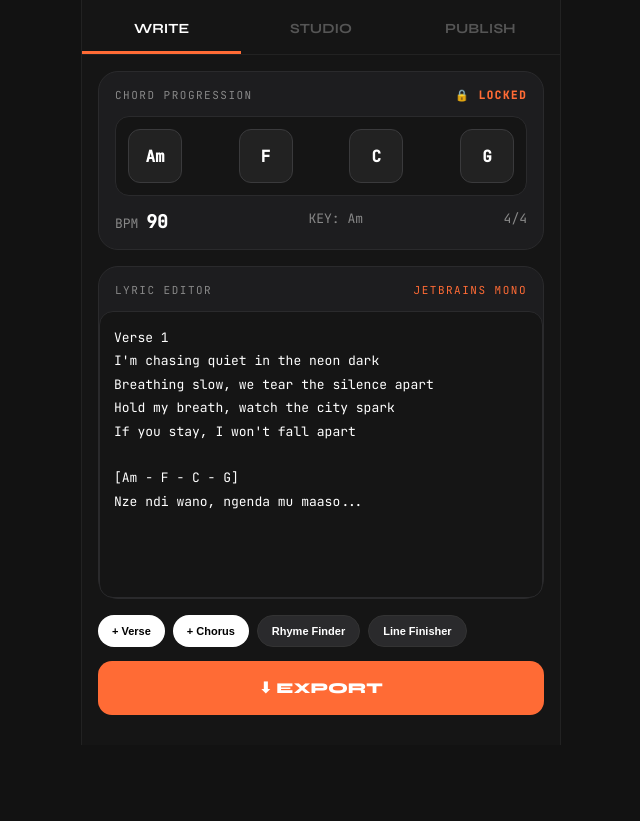
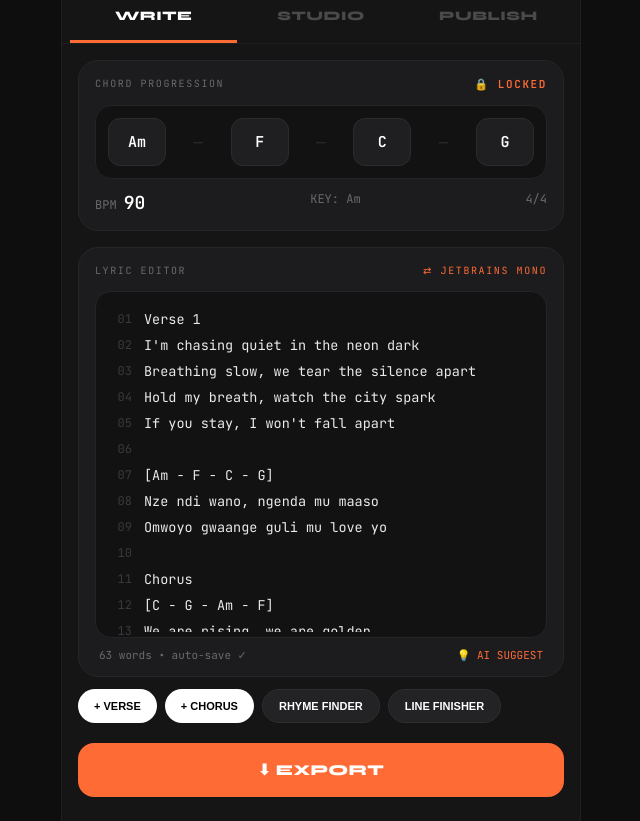
Before and after one commit to davidgideonkatimbo-del/index.html, a plain HTML site: page index.html in a window 1280 px wide. Shown: the part 69-890 px from the top of the page, without its empty margins (319-959 px from the left). Before the commit the page ends 814 px from the top, so only its background shows below. Drawn offline with Linux system fonts and the light colour scheme.

Commit message:
Update index.html

```diff
--- a/index.html
+++ b/index.html
@@ -3,82 +3,140 @@
 <head>
 <meta charset="UTF-8">
 <meta name="viewport" content="width=device-width, initial-scale=1.0">
-<title>TAPEHEAD</title>
-<link href="https://fonts.googleapis.com/css2?family=Syne:wght@700;800&family=JetBrains+Mono:wght@400;500&display=swap" rel="stylesheet">
+<title>TAPEHEAD — Write. Sing. Publish.</title>
+<meta name="theme-color" content="#FF6B35">
+<link href="https://fonts.googleapis.com/css2?family=Syne:wght@700;800&family=JetBrains+Mono:wght@400;600&display=swap" rel="stylesheet">
 <style>
 *{margin:0;padding:0;box-sizing:border-box}
-body{background:#121212;color:#fff;font-family:'JetBrains Mono',monospace}
-.app{max-width:480px;margin:0 auto;background:#151515;min-height:100vh;border-left:1px solid #222;border-right:1px solid #222}
-header{padding:22px 20px;display:flex;justify-content:space-between;align-items:center}
-.logo{font-family:'Syne',sans-serif;font-size:26px;font-weight:800}
-nav{display:flex;border-bottom:1px solid #222}
-.tab{flex:1;padding:14px 0;text-align:center;font-family:'Syne',sans-serif;font-weight:700;font-size:14px;color:#555;cursor:pointer;border-bottom:3px solid transparent}
-.tab.active{color:#fff;border-color:#FF6B35}
-.panel{display:none;padding-bottom:30px}.panel.active{display:block}
-.card{background:#1D1D1F;border:1px solid #2A2A2C;border-radius:20px;margin:16px;padding:16px}
-.label{font-size:11px;color:#888;letter-spacing:1.5px;text-transform:uppercase;margin-bottom:14px;display:flex;justify-content:space-between}
-.locked{color:#FF6B35;font-weight:700}
-.chords{display:flex;gap:10px;background:#151515;border:1px solid #2A2A2C;border-radius:14px;padding:12px;justify-content:space-between}
-.chord{width:54px;height:54px;border:1px solid #3A3A3C;border-radius:12px;display:flex;align-items:center;justify-content:center;font-weight:700;background:#222}
-.meta{display:flex;justify-content:space-between;margin-top:14px;font-size:13px;color:#888}
-.meta b{color:#fff;font-size:18px}
-.editor{background:#151515;border:1px solid #2A2A2C;border-radius:14px;padding:0;min-height:280px;position:relative;overflow:hidden}
-#lyricInput{width:100%;height:280px;background:transparent;border:none;color:#fff;padding:14px;font-family:inherit;font-size:13px;line-height:1.8;outline:none;resize:none}
-.tools{display:flex;gap:8px;margin:14px 16px;flex-wrap:wrap}
-.tbtn{background:#fff;color:#000;border:none;padding:9px 14px;border-radius:100px;font-weight:700;font-size:11px;cursor:pointer}
-.tbtn.dark{background:#2A2A2C;color:#fff;border:1px solid #333}
-.export{background:#FF6B35;color:#fff;border:none;width:calc(100% - 32px);margin:0 16px;padding:18px;border-radius:14px;font-family:'Syne',sans-serif;font-weight:800;font-size:15px;cursor:pointer}
-.mic{width:84px;height:84px;border-radius:50%;background:#FF6B35;border:4px solid rgba(255,107,53,0.3);margin:24px auto;display:flex;align-items:center;justify-content:center;font-size:30px;cursor:pointer;transition:0.2s}
-.mic.rec{background:#FF0033;animation:pulse 1s infinite}
-@keyframes pulse{0%{box-shadow:0 0 0 0 rgba(255,0,51,0.5)}70%{box-shadow:0 0 0 20px rgba(255,0,51,0)}100%{box-shadow:0 0 0 0 rgba(255,0,51,0)}}
+body{background:#0E0E0E;color:#fff;font-family:'JetBrains Mono',monospace;-webkit-font-smoothing:antialiased}
+.app{max-width:520px;margin:0 auto;background:#151515;min-height:100vh;border-left:1px solid #1F1F1F;border-right:1px solid #1F1F1F;display:flex;flex-direction:column}
+header{padding:20px 20px 12px;display:flex;justify-content:space-between;align-items:center;position:sticky;top:0;background:rgba(21,21,21,0.92);backdrop-filter:blur(12px);z-index:10}
+.logo{font-family:'Syne',sans-serif;font-weight:800;font-size:24px;letter-spacing:-0.5px}
+.logo i{color:#FF6B35;font-style:normal}
+nav{display:flex;padding:0 8px;border-bottom:1px solid #1F1F1F}
+.tab{flex:1;text-align:center;padding:16px 0;font-family:'Syne',sans-serif;font-weight:800;font-size:13px;letter-spacing:0.5px;color:#4A4A4A;border-bottom:3px solid transparent;cursor:pointer;transition:.2s}
+.tab.active{color:#fff;border-bottom-color:#FF6B35}
+.panel{display:none;flex:1;flex-direction:column}.panel.active{display:flex}
+.card{background:#1C1C1E;border:1px solid #262628;border-radius:20px;margin:16px 16px 0;padding:16px}
+.lbl{font-size:10px;letter-spacing:1.6px;color:#6A6A6E;text-transform:uppercase;display:flex;justify-content:space-between;margin-bottom:14px}
+.lock{color:#FF6B35;font-weight:700;font-size:11px}
+.chordRow{display:flex;align-items:center;justify-content:space-between;background:#121212;border:1px solid #242426;border-radius:16px;padding:12px}
+.chip{width:58px;height:48px;border-radius:12px;background:#1F1F21;border:1px solid #2C2C2E;display:flex;align-items:center;justify-content:center;font-weight:700;font-size:15px}
+.sep{color:#2A2A2A}
+.meta{display:flex;justify-content:space-between;margin-top:12px;color:#6A6A6E;font-size:12px}
+.meta b{color:#fff;font-size:18px;font-weight:800}
+.editorWrap{background:#121212;border:1px solid #242426;border-radius:16px;margin-top:12px;overflow:hidden;position:relative}
+#editor{width:100%;min-height:340px;background:transparent;border:none;color:#EAEAEA;font-family:'JetBrains Mono',monospace;font-size:13.5px;line-height:26px;padding:14px 14px 14px 48px;outline:none;resize:none;white-space:pre-wrap}
+.lineNums{position:absolute;left:0;top:0;padding:14px 0 0 12px;color:#3A3A3E;font-size:12px;line-height:26px;pointer-events:none;text-align:right;width:36px}
+.hl{color:#FF6B35;background:rgba(255,107,53,0.12);border:1px solid rgba(255,107,53,0.25);border-radius:6px;padding:0 4px}
+.tools{display:flex;gap:8px;padding:12px 16px;flex-wrap:wrap}
+.btn{background:#fff;color:#000;border:none;padding:10px 16px;border-radius:100px;font-weight:800;font-size:11px;cursor:pointer}
+.btn.ghost{background:#232326;color:#fff;border:1px solid #2E2E30}
+.exportBtn{margin:8px 16px 24px;background:#FF6B35;color:#fff;border:none;padding:18px;border-radius:16px;font-family:'Syne',sans-serif;font-weight:800;font-size:15px;letter-spacing:0.3px;cursor:pointer}
+.micWrap{display:flex;flex-direction:column;align-items:center;padding:30px 0 10px}
+.micBtn{width:88px;height:88px;border-radius:50%;background:#FF6B35;display:flex;align-items:center;justify-content:center;font-size:34px;cursor:pointer;box-shadow:0 0 0 0 rgba(255,107,53,0.4);transition:.2s;border:4px solid rgba(255,107,53,0.2)}
+.micBtn.rec{background:#FF1A3D;animation:beat 1s infinite}
+@keyframes beat{0%{box-shadow:0 0 0 0 rgba(255,26,61,0.6)}70%{box-shadow:0 0 0 22px rgba(255,26,61,0)}100%{box-shadow:0 0 0 0 rgba(255,26,61,0)}}
+canvas#wave{width:100%;height:70px;margin-top:14px}
+.small{font-size:11px;color:#6A6A6E}
 </style>
 </head>
 <body>
 <div class="app">
-<header><div class="logo">📼 TAPEHEAD</div><div style="opacity:0.3">⚙️</div></header>
-<nav>
-<div class="tab active" id="tWrite" onclick="show('write')">WRITE</div>
-<div class="tab" id="tStudio" onclick="show('studio')">STUDIO</div>
-<div class="tab" id="tPublish" onclick="show('publish')">PUBLISH</div>
-</nav>
+<header><div class="logo"><i>📼</i> TAPEHEAD</div><div class="small">v5 • Kajansi</div></header>
+<nav><div class="tab active" id="tab-write" onclick="go('write')">WRITE</div><div class="tab" id="tab-studio" onclick="go('studio')">STUDIO</div><div class="tab" id="tab-publish" onclick="go('publish')">PUBLISH</div></nav>
 
-<div id="write" class="panel active">
-<div class="card"><div class="label"><span>Chord Progression</span><span class="locked">🔒 LOCKED</span></div><div class="chords"><div class="chord">Am</div><div class="chord">F</div><div class="chord">C</div><div class="chord">G</div></div><div class="meta"><span>BPM <b>90</b></span><span>KEY: Am</span><span>4/4</span></div></div>
-<div class="card" style="padding:0"><div class="label" style="padding:16px 16px 0"><span>Lyric Editor</span><span style="color:#FF6B35">JetBrains Mono</span></div><div class="editor"><textarea id="lyricInput"></textarea></div></div>
-<div class="tools"><button class="tbtn" onclick="addText('\nVerse 2:\n')">+ Verse</button><button class="tbtn" onclick="addText('\nChorus:\n')">+ Chorus</button><button class="tbtn dark" onclick="rhyme()">Rhyme Finder</button><button class="tbtn dark" onclick="finish()">Line Finisher</button></div>
-<button class="export" onclick="exportSong()">⬇ EXPORT</button>
+<div id="p-write" class="panel active">
+<div class="card">
+<div class="lbl"><span>Chord Progression</span><span class="lock">🔒 LOCKED</span></div>
+<div class="chordRow"><div class="chip">Am</div><div class="sep">—</div><div class="chip">F</div><div class="sep">—</div><div class="chip">C</div><div class="sep">—</div><div class="chip">G</div></div>
+<div class="meta"><span>BPM <b id="bpm">90</b></span><span>KEY: Am</span><span>4/4</span></div>
 </div>
 
-<div id="studio" class="panel">
-<div class="card" style="text-align:center"><h3 style="font-family:Syne">STUDIO MIC</h3><p style="color:#888;font-size:12px;margin:8px 0">Record over Am - F - C - G at 90 BPM</p><div class="mic" id="micBtn" onclick="toggleRec()">🎙️</div><div id="recStatus" style="font-size:12px;color:#888">Tap to record</div><audio id="player" controls style="width:100%;margin-top:16px;display:none"></audio><canvas id="wave" width="300" height="60" style="width:100%;margin-top:12px;display:none"></canvas></div>
-<div class="card"><h4 style="font-size:12px;color:#888">CHORD LOOPER</h4><div style="display:flex;gap:8px;margin-top:10px"><button class="tbtn dark">Am</button><button class="tbtn dark">F</button><button class="tbtn dark">C</button><button class="tbtn dark">G</button></div></div>
+<div class="card" style="padding-bottom:0">
+<div class="lbl"><span>Lyric Editor</span><span style="color:#FF6B35">⇄ JetBrains Mono</span></div>
+<div class="editorWrap" id="wrap">
+<div class="lineNums" id="nums">01<br>02<br>03<br>04<br>05</div>
+<textarea id="editor" spellcheck="false"></textarea>
+</div>
+<div class="small" style="padding:10px 4px 14px;display:flex;justify-content:space-between"><span id="stats">0 words • auto-save ✓</span><span style="color:#FF6B35;cursor:pointer" onclick="aiSuggest()">💡 AI SUGGEST</span></div>
 </div>
 
-<div id="publish" class="panel">
-<div class="card"><h3 style="font-family:Syne">Publish Tape</h3><p style="color:#888;font-size:12px;margin:8px 0 16px">Your lyrics saved locally. No data leaves phone.</p><button class="tbtn" style="width:100%;padding:14px;margin-bottom:8px" onclick="exportSong()">Download .TXT</button><button class="tbtn dark" style="width:100%;padding:14px;margin-bottom:8px" onclick="copy()">Copy Lyrics</button><button class="tbtn dark" style="width:100%;padding:14px" onclick="shareWA()">Share to WhatsApp</button></div>
-<div class="card" style="border-color:#FF6B35"><b>Made in Kajansi, UG 🇺🇬</b><p style="font-size:12px;color:#888;margin-top:6px">TAPEHEAD v4 - Perfect Edition</p></div>
+<div class="tools">
+<button class="btn" onclick="ins('\n\nVerse 2:\n[Am - F - C - G]\n')">+ VERSE</button>
+<button class="btn" onclick="ins('\n\nChorus:\n[C - G - Am - F]\n')">+ CHORUS</button>
+<button class="btn ghost" onclick="rhyme()">RHYME FINDER</button>
+<button class="btn ghost" onclick="finish()">LINE FINISHER</button>
+</div>
+
+<button class="exportBtn" onclick="exp()">⬇ EXPORT</button>
+</div>
+
+<div id="p-studio" class="panel">
+<div class="card" style="text-align:center">
+<div class="lbl"><span>Studio Mic</span><span>90 BPM</span></div>
+<div class="micWrap">
+<div class="micBtn" id="mic" onclick="rec()">🎙️</div>
+<div id="rStatus" class="small" style="margin-top:12px">Tap to record over Am - F - C - G</div>
+<canvas id="wave"></canvas>
+<audio id="player" controls style="width:100%;margin-top:12px;display:none"></audio>
+</div>
+</div>
+<div class="card"><div class="lbl"><span>Metronome</span><span class="small">tap</span></div><button class="btn ghost" style="width:100%;padding:14px" onclick="metro()">▶ START CLICK — 90 BPM</button></div>
+</div>
+
+<div id="p-publish" class="panel">
+<div class="card"><h3 style="font-family:Syne;margin-bottom:6px">Publish Your Tape</h3><p class="small" style="line-height:1.5;margin-bottom:16px">Export clean. No watermark. Saved only on your phone in Kajansi.</p>
+<button class="btn" style="width:100%;padding:16px;margin-bottom:10px" onclick="exp()">DOWNLOAD.TXT</button>
+<button class="btn ghost" style="width:100%;padding:16px;margin-bottom:10px" onclick="copy()">COPY LYRICS</button>
+<button class="btn ghost" style="width:100%;padding:16px" onclick="wa()">SHARE TO WHATSAPP</button>
+</div>
+<div class="card" style="border-color:#FF6B35"><b style="font-family:Syne">Made in Kajansi, UG 🇺🇬</b><p class="small" style="margin-top:6px">TAPEHEAD — Write. Sing. Publish. Offline-first.</p></div>
 </div>
 
 </div>
 <script>
-function show(p){document.querySelectorAll('.panel').forEach(e=>e.classList.remove('active'));document.querySelectorAll('.tab').forEach(e=>e.classList.remove('active'));document.getElementById(p).classList.add('active');document.getElementById('t'+p.charAt(0).toUpperCase()+p.slice(1)).classList.add('active');}
-const input=document.getElementById('lyricInput');input.value=localStorage.getItem('tape_v4')||`Verse 1
+function go(p){document.querySelectorAll('.panel').forEach(x=>x.classList.remove('active'));document.querySelectorAll('.tab').forEach(x=>x.classList.remove('active'));document.getElementById('p-'+p).classList.add('active');document.getElementById('tab-'+p).classList.add('active');}
+const ed=document.getElementById('editor'), nums=document.getElementById('nums'), stats=document.getElementById('stats');
+ed.value=localStorage.getItem('tapehead_v5')||`Verse 1
 I'm chasing quiet in the neon dark
 Breathing slow, we tear the silence apart
 Hold my breath, watch the city spark
 If you stay, I won't fall apart
 
 [Am - F - C - G]
-Nze ndi wano, ngenda mu maaso...`;
-input.addEventListener('input',()=>localStorage.setItem('tape_v4',input.value));
-function addText(t){input.value+=t;input.focus();localStorage.setItem('tape_v4',input.value);}
-function rhyme(){alert('Rhyme: bwino, mpola, omwoyo, dark/spark/apart, fire/desire');}
-function finish(){input.value+=['Nze ndi wano, ','Omwoyo gwaange ','We burning like '][Math.floor(Math.random()*3)];}
-function exportSong(){const b=new Blob([input.value],{type:'text/plain'});const a=document.createElement('a');a.href=URL.createObjectURL(b);a.download='TAPEHEAD.txt';a.click();}
-function copy(){navigator.clipboard.writeText(input.value);alert('Copied ✓');}
-function shareWA(){window.open('https://wa.me/?text='+encodeURIComponent(input.value));}
-let mr, chunks=[], rec=false;
-async function toggleRec(){const btn=document.getElementById('micBtn'), st=document.getElementById('recStatus'), pl=document.getElementById('player');if(!rec){try{const s=await navigator.mediaDevices.getUserMedia({audio:true});mr=new MediaRecorder(s);chunks=[];mr.ondataavailable=e=>chunks.push(e.data);mr.onstop=()=>{pl.src=URL.createObjectURL(new Blob(chunks,{type:'audio/webm'}));pl.style.display='block';};mr.start();rec=true;btn.classList.add('rec');btn.textContent='■';st.textContent='Recording... tap to stop';}catch{st.textContent='Allow mic in browser settings';}}else{mr.stop();rec=false;btn.classList.remove('rec');btn.textContent='🎙️';st.textContent='Saved ✓ play below';}}
+Nze ndi wano, ngenda mu maaso
+Omwoyo gwaange guli mu love yo
+
+Chorus
+[C - G - Am - F]
+We are rising, we are golden`;
+function update(){const lines=ed.value.split('\n');nums.innerHTML=lines.map((_,i)=>String(i+1).padStart(2,'0')).join('<br>');stats.textContent=`${ed.value.trim().split(/\s+/).filter(Boolean).length} words • auto-save ✓`;localStorage.setItem('tapehead_v5',ed.value);}
+ed.addEventListener('input',update);update();
+function ins(t){ed.value+=t;update();ed.focus();}
+function rhyme(){const w=ed.value.trim().split(/\s+/).pop()||'wano';const dict={wano:'bwino, mpola, nsono, omwoyo',dark:'spark, apart, heart',fire:'desire, higher, liar',love:'above, enough, dreams'};alert(`Rhyme for "${w}":\n${dict[w.toLowerCase()]||'omwoyo, bwino, fire, love, dark'}`);}
+function finish(){const s=['Nze ndi wano, ng\'omukwano','Omwoyo gwaange gukuyita','We keep it burning till the dawn','Enkya eyaaka ne love yo'];ed.value+=s[Math.floor(Math.random()*s.length)]+'\n';update();}
+function aiSuggest(){ed.value+='\nIf you leave, the light goes dark\nBut with you, I found my spark\n';update();}
+function exp(){const b=new Blob([ed.value],{type:'text/plain'});const a=document.createElement('a');a.href=URL.createObjectURL(b);a.download=`TAPEHEAD_${new Date().toISOString().slice(0,10)}.txt`;a.click();}
+function copy(){navigator.clipboard.writeText(ed.value);alert('Copied ✓');}
+function wa(){window.open('https://wa.me/?text='+encodeURIComponent('TAPEHEAD:\n\n'+ed.value));}
+let mediaRec,chunks=[],recording=false,audioCtx,analyser,animId;
+async function rec(){
+ const btn=document.getElementById('mic'), st=document.getElementById('rStatus'), pl=document.getElementById('player'), cv=document.getElementById('wave'), ctx=cv.getContext('2d');
+ if(!recording){
+  try{
+   const stream=await navigator.mediaDevices.getUserMedia({audio:true});
+   mediaRec=new MediaRecorder(stream);chunks=[];
+   mediaRec.ondataavailable=e=>chunks.push(e.data);
+   mediaRec.onstop=()=>{pl.src=URL.createObjectURL(new Blob(chunks,{type:'audio/webm'}));pl.style.display='block';cancelAnimationFrame(animId);};
+   audioCtx=new (window.AudioContext||window.webkitAudioContext)();const src=audioCtx.createMediaStreamSource(stream);analyser=audioCtx.createAnalyser();analyser.fftSize=256;src.connect(analyser);
+   function draw(){animId=requestAnimationFrame(draw);const data=new Uint8Array(analyser.frequencyBinCount);analyser.getByteFrequencyData(data);ctx.clearRect(0,0,cv.width,cv.height);ctx.fillStyle='#1C1C1E';ctx.fillRect(0,0,cv.width,cv.height);ctx.strokeStyle='#FF6B35';ctx.beginPath();const slice=cv.width/data.length;let x=0;for(let i=0;i<data.length;i++){const v=data[i]/128;const y=v*35;if(i===0)ctx.moveTo(x,y);else ctx.lineTo(x,y);x+=slice;}ctx.stroke();}draw();
+   cv.style.display='block';mediaRec.start();recording=true;btn.classList.add('rec');btn.textContent='■';st.textContent='Recording... tap to stop';
+  }catch(e){st.textContent='Mic blocked — allow mic in browser';}
+ }else{mediaRec.stop();recording=false;btn.classList.remove('rec');btn.textContent='🎙️';st.textContent='Saved ✓ Play below';}
+}
+let clickInt=null;
+function metro(){const b=document.getElementById('bpm');let on=false;if(clickInt){clearInterval(clickInt);clickInt=null;event.target.textContent='▶ START CLICK — 90 BPM';return;}event.target.textContent='■ STOP CLICK';clickInt=setInterval(()=>{const a=new (window.AudioContext||window.webkitAudioContext)();const o=a.createOscillator();o.frequency.value=1000;o.connect(a.destination);o.start();setTimeout(()=>o.stop(),80);},60000/90);}
 </script>
 </body>
 </html>
```
